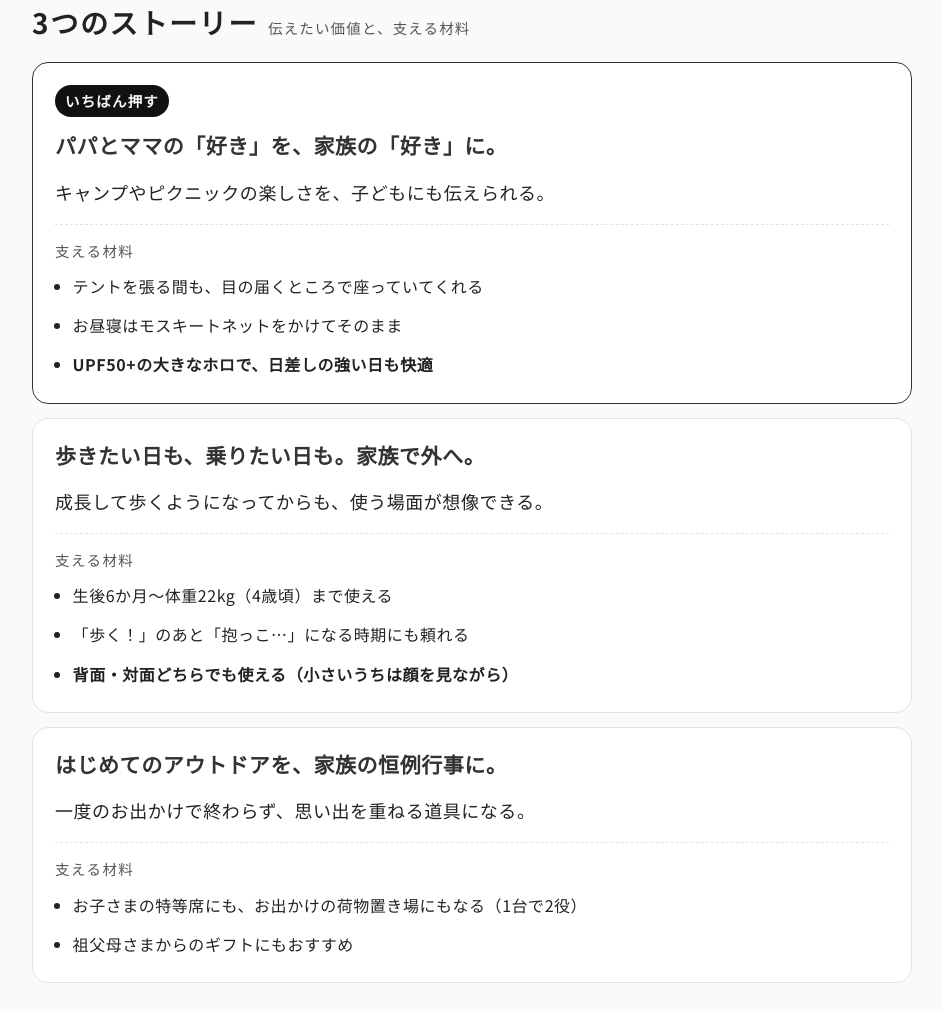
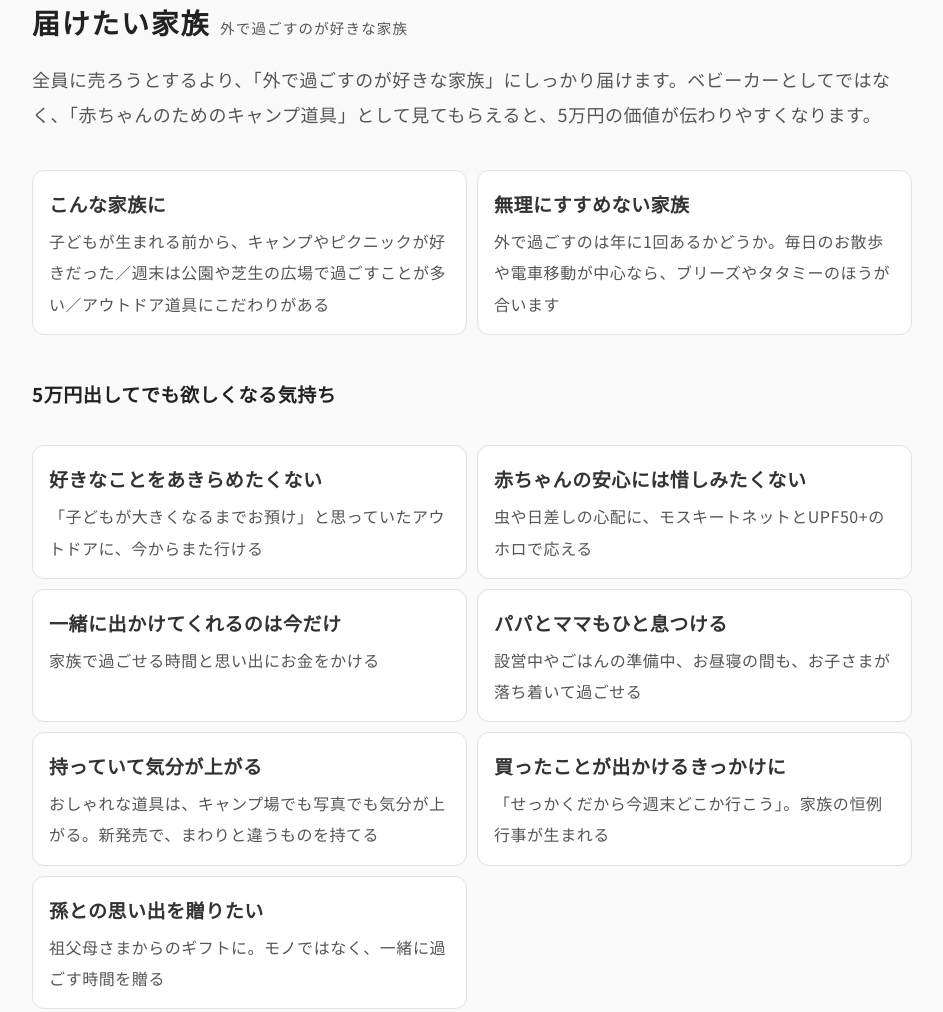
Before and after one commit to sakikohatakeyama/katoji-wagon-stroller-story, a plain HTML site: page index.html in a window 1280 px wide. Shown: the part 964-1976 px from the top of the page, without its empty margins (168-1111 px from the left). Drawn offline with Linux system fonts and the light colour scheme.

Commit message:
Add target family section
Co-Authored-By: Claude Opus 5.5 <noreply@anthropic.com>

```diff
--- a/index.html
+++ b/index.html
@@ -192,6 +192,25 @@ td:nth-child(2){white-space:nowrap}
   </div>
 
   <section>
+    <h2>届けたい家族 <small>外で過ごすのが好きな家族</small></h2>
+    <p class="lead">全員に売ろうとするより、「外で過ごすのが好きな家族」にしっかり届けます。ベビーカーとしてではなく、「赤ちゃんのためのキャンプ道具」として見てもらえると、5万円の価値が伝わりやすくなります。</p>
+    <dl class="faq plain">
+      <div><dt>こんな家族に</dt><dd>子どもが生まれる前から、キャンプやピクニックが好きだった／週末は公園や芝生の広場で過ごすことが多い／アウトドア道具にこだわりがある</dd></div>
+      <div><dt>無理にすすめない家族</dt><dd>外で過ごすのは年に1回あるかどうか。毎日のお散歩や電車移動が中心なら、ブリーズやタタミーのほうが合います</dd></div>
+    </dl>
+    <h3 style="font-size:19px;margin-top:8px">5万円出してでも欲しくなる気持ち</h3>
+    <dl class="faq plain">
+      <div><dt>好きなことをあきらめたくない</dt><dd>「子どもが大きくなるまでお預け」と思っていたアウトドアに、今からまた行ける</dd></div>
+      <div><dt>赤ちゃんの安心には惜しみたくない</dt><dd>虫や日差しの心配に、モスキートネットとUPF50+のホロで応える</dd></div>
+      <div><dt>一緒に出かけてくれるのは今だけ</dt><dd>家族で過ごせる時間と思い出にお金をかける</dd></div>
+      <div><dt>パパとママもひと息つける</dt><dd>設営中やごはんの準備中、お昼寝の間も、お子さまが落ち着いて過ごせる</dd></div>
+      <div><dt>持っていて気分が上がる</dt><dd>おしゃれな道具は、キャンプ場でも写真でも気分が上がる。新発売で、まわりと違うものを持てる</dd></div>
+      <div><dt>買ったことが出かけるきっかけに</dt><dd>「せっかくだから今週末どこか行こう」。家族の恒例行事が生まれる</dd></div>
+      <div><dt>孫との思い出を贈りたい</dt><dd>祖父母さまからのギフトに。モノではなく、一緒に過ごす時間を贈る</dd></div>
+    </dl>
+  </section>
+
+  <section>
     <h2>3つのストーリー <small>伝えたい価値と、支える材料</small></h2>
     <div class="stories">
       <article class="story main">
```
